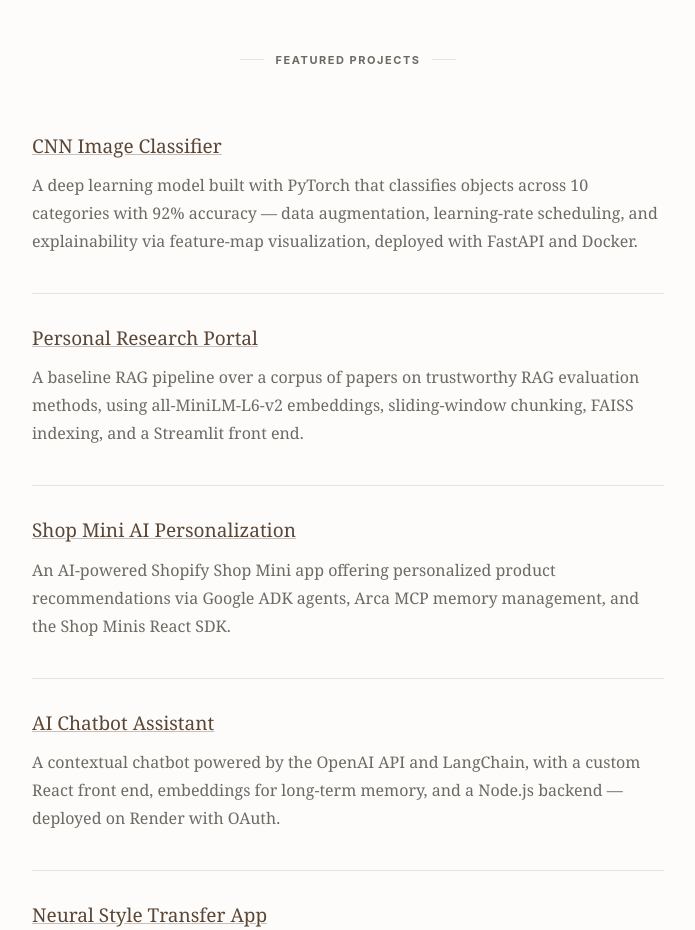
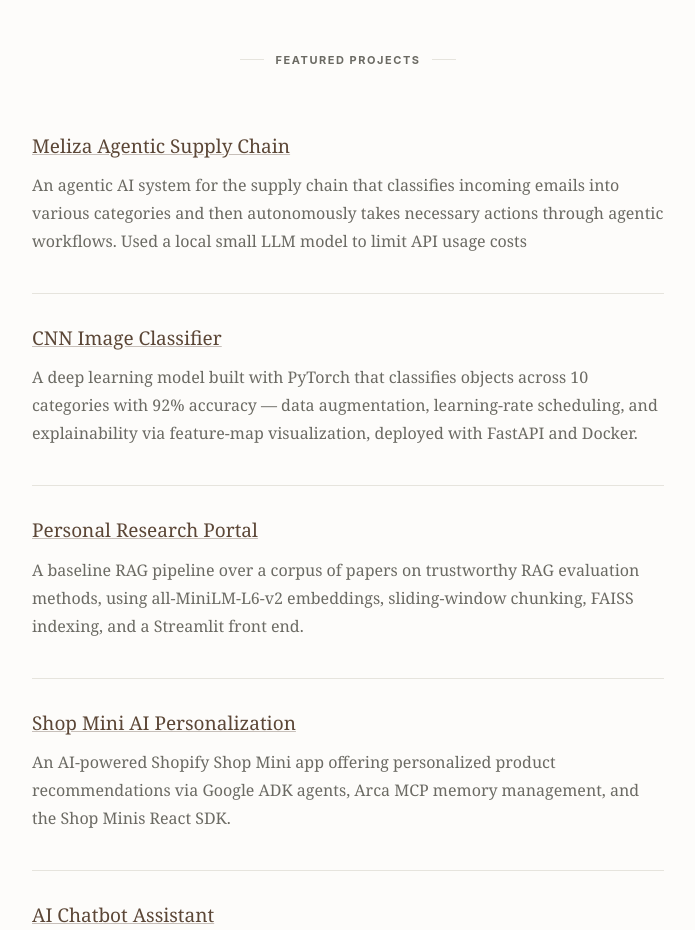
Before and after one commit to csaikarthikreddy-create/csaikarthikreddy-create.github.io, a plain HTML site: page index.html in a window 1280 px wide. Shown: the part 1180-2110 px from the top of the page, without its empty margins (292-987 px from the left). Drawn offline with Linux system fonts and the light colour scheme.

Commit message:
Update project section with new project details
Added project descriptions for Meliza Agentic Supply Chain and CNN Image Classifier.

```diff
--- a/index.html
+++ b/index.html
@@ -121,6 +121,11 @@
     <h2 class="section-title">Featured projects</h2>
 
     <div class="project">
+      <h3><a href="https://github.com/csaikarthikreddy-create/Meliza-Agentic-SupplyChain">Meliza Agentic Supply Chain</a></h3>
+      <p>An agentic AI system for the supply chain that classifies incoming emails into various categories and then autonomously takes necessary actions through agentic workflows. Used a local small LLM model to limit API usage costs </p>
+    </div>
+
+    <div class="project">
       <h3><a href="https://github.com/csaikarthikreddy-create/Nail-Disease-Classification-Application">CNN Image Classifier</a></h3>
       <p>A deep learning model built with PyTorch that classifies objects across 10 categories with 92% accuracy — data augmentation, learning-rate scheduling, and explainability via feature-map visualization, deployed with FastAPI and Docker.</p>
     </div>
```
